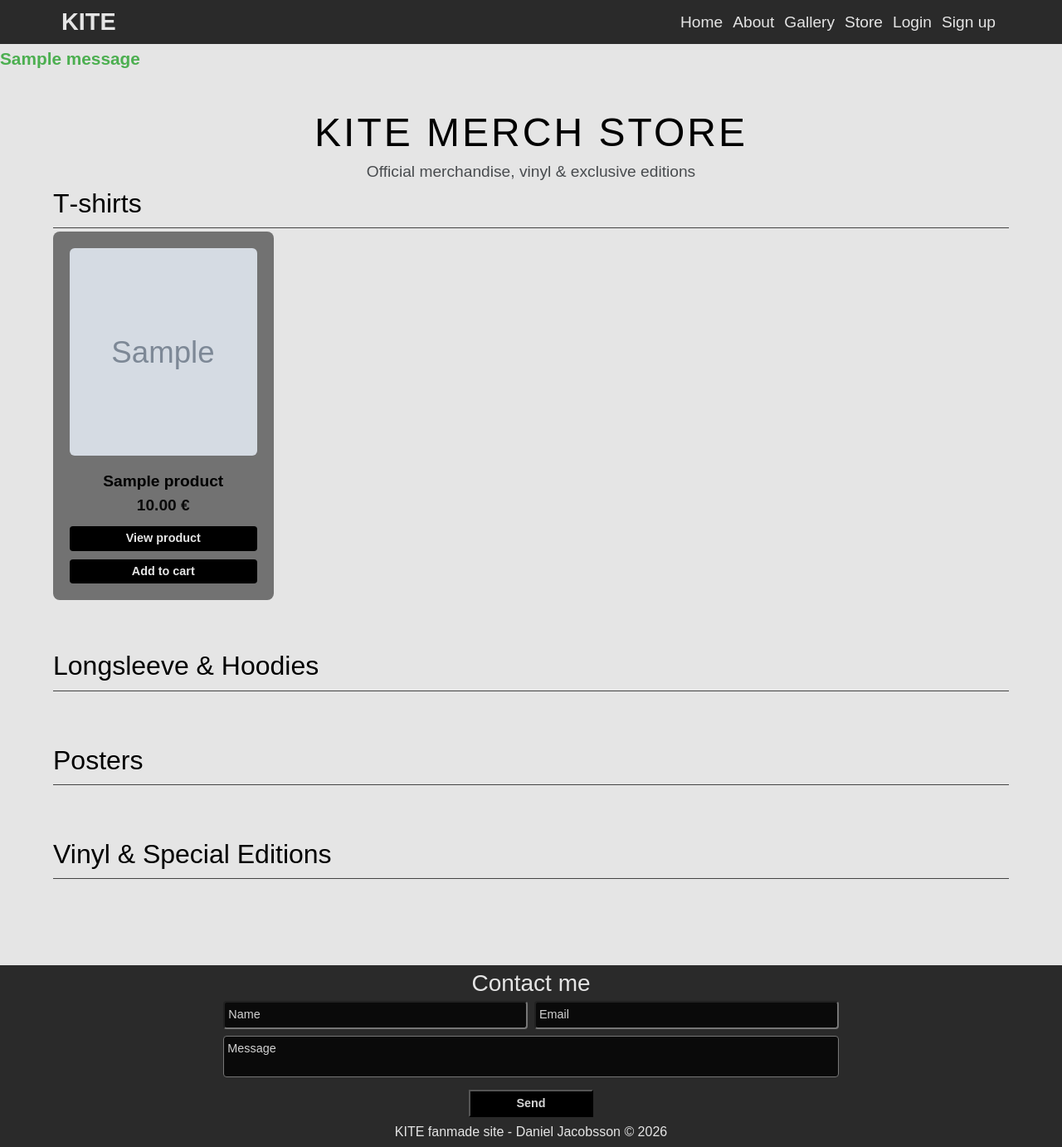
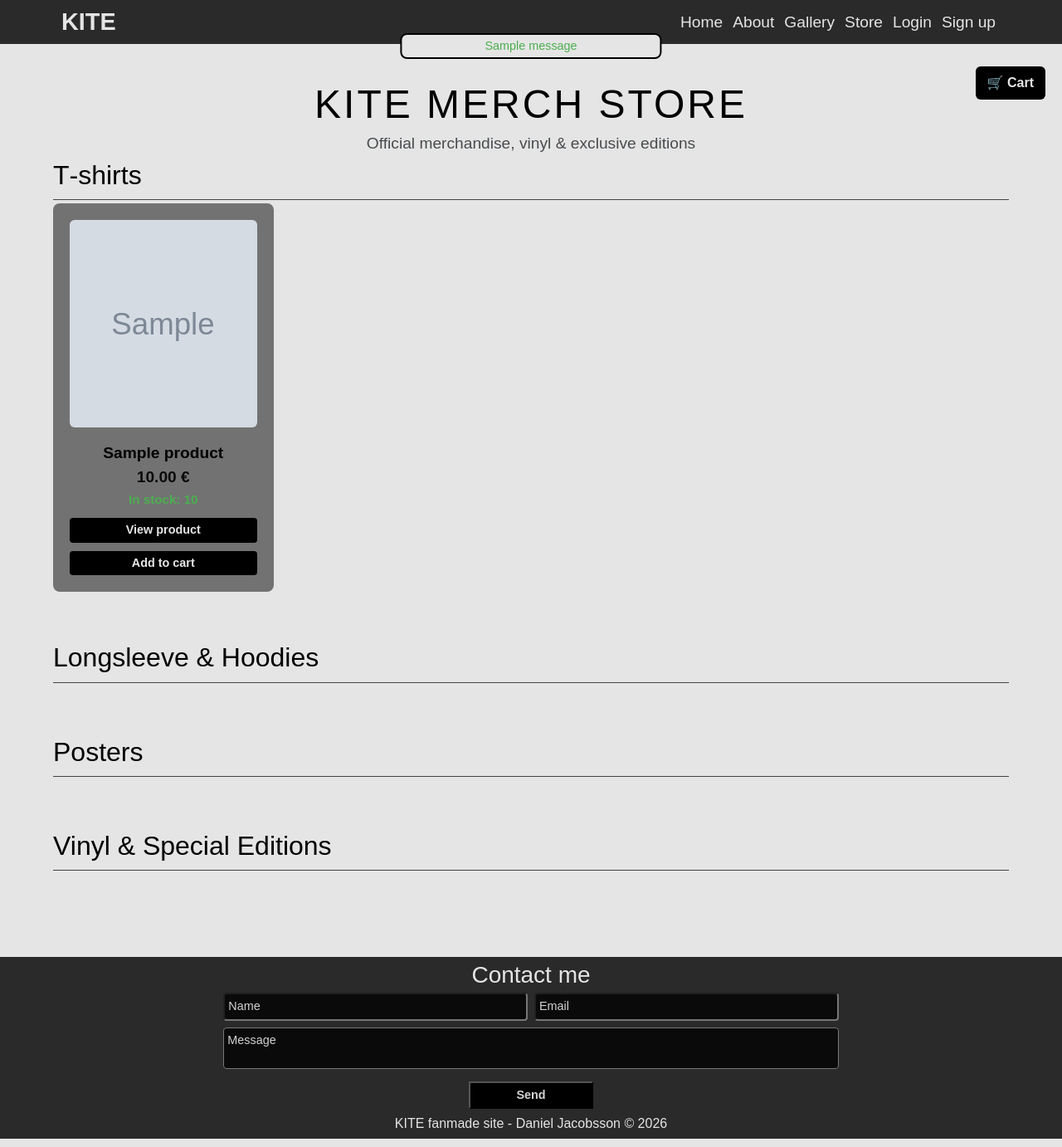
Before and after one commit to djakobsson77/milestone4_kite_merchshop, a Django app: page /store/ in a window 1280 px wide. Shown: the whole page at 83% size. Run offline with Django 5.2, Linux system fonts and the light colour scheme; tables that the repository leaves empty hold one stand-in row (values such as "Sample post"); grey boxes marked "Sample" are stand-in pictures; one stand-in notice (Sample message) is shown; some web fonts are replaced.

Commit message:
creating cart page and completing 2nd user story

```diff
--- a/pages/static/css/style.css
+++ b/pages/static/css/style.css
@@ -292,6 +295,36 @@ a {
     color: #000000 !important;
 }
 
+.store-cart-btn {
+    position: fixed;
+    top: 80px;
+    right: 20px;
+    background: #000000;
+    color: #e5e5e5;
+    padding: 8px 14px;
+    border-radius: 6px;
+    text-decoration: none;
+    font-weight: bold;
+    z-index: 9999;
+    transition: background 0.2s ease;
+}
+
+.store-cart-btn:hover {
+    background: #333;
+}
+
+.product-stock.in-stock {
+    color: #4CAF50; /* green */
+    font-weight: 600;
+    font-size: 0.95rem;
+}
+
+.product-stock.out-of-stock {
+    color: #E53935; /* red */
+    font-weight: 600;
+}
+
+
 /* Product detail page */
 .back-btn {
     display: inline-block;
@@ -309,14 +342,33 @@ a {
 }
 
 /* Messages styling */
+.messages {
+    position: fixed;
+    display: block;
+    width: auto;
+    top: 5%;
+    left: 50%;
+    transform: translateX(-50%);
+    background: #e5e5e5;
+    padding: 5px 100px;
+    line-height: 1.2;
+    font-size: 0.9rem;
+    border-radius: 8px;
+    border: 2px solid #000000;
+    z-index: 9999;
+    text-align: center;
+}
+
 .error {
     color: #ff4d4d;
-    font-weight: bold;
 }
 
 .success {
     color: #4caf50;
-    font-weight: bold;
+}
+
+.info {
+    color: #000000;
 }
 
 /* Cart page */
--- a/pages/static/js/script.js
+++ b/pages/static/js/script.js
@@ -1,3 +1,15 @@
+ document.addEventListener("DOMContentLoaded", function() {
+    const hash = window.location.hash;
+    if (hash) {
+        const target = document.querySelector(hash);
+        if (target) {
+            setTimeout(() => {
+                target.scrollIntoView({ behavior: "smooth", block: "start" });
+            }, 150);
+        }
+    }
+});
+
  // Auto-fade alerts
 setTimeout(() => {
     document.querySelectorAll('.mi-alert').forEach(el => {
--- a/pages/templates/base.html
+++ b/pages/templates/base.html
@@ -77,11 +77,13 @@
         </nav>
     </header>
 
-   {% if messages %}
-    {% for message in messages %}
-        <p class="{{ message.tags }}">{{ message }}</p>
-    {% endfor %}
-{% endif %}
+    {% if messages %}
+        {% for message in messages %}
+            <div class="messages {{ message.tags }}">
+                {{ message }}
+            </div>
+        {% endfor %}
+    {% endif %}
 
     <main>
 
--- a/pages/urls.py
+++ b/pages/urls.py
@@ -23,5 +23,5 @@ urlpatterns = [
     path("signup/", views.signup, name="signup"),
     path("contact/", views.contact, name="contact"),
     path("contact/success/", views.contact_success, name="contact_success"),
-
+    path('checkout/', views.checkout, name='checkout'),
 ]
--- a/pages/views.py
+++ b/pages/views.py
@@ -46,3 +46,6 @@ def contact(request):
 
 def contact_success(request):
     return render(request, "pages/contact_success.html")
+
+def checkout(request):
+    return render(request, 'store/checkout.html')
--- a/store/templates/store/cart.html
+++ b/store/templates/store/cart.html
@@ -38,5 +38,10 @@
     {% else %}
         <p>Your cart is empty.</p>
     {% endif %}
+    <div class="cart-actions">
+    <a href="{% url 'store' %}" class="btn cart-btn-secondary">Continue shopping</a>
+    <a href="{% url 'checkout' %}" class="btn cart-btn-primary">Checkout</a>
+    </div>
+
 </div>
 {% endblock %}
--- a/store/templates/store/store.html
+++ b/store/templates/store/store.html
@@ -2,12 +2,15 @@
 
 {% block content %}
 <div class="store-container">
+    <a href="{% url 'cart' %}" class="store-cart-btn">
+        🛒 Cart
+    </a>
 
     <h1 class="store-title">KITE MERCH STORE</h1>
     <p class="store-subtitle">Official merchandise, vinyl & exclusive editions</p>
 
     <!-- T-SHIRTS -->
-    <section class="store-section">
+    <section class="store-section" id="tshirt">
         <h2 class="category-title">T‑shirts</h2>
         <div class="product-grid">
             {% for product in products %}
@@ -18,8 +21,12 @@
                 {% endif %}
                 <h3 class="product-name">{{ product.name }}</h3>
                 <p class="product-price">{{ product.price }} €</p>
+                {% if product.stock > 0 %}
+                <p class="product-stock in-stock">In stock: {{ product.stock }}</p>
+                {% else %}
+                <p class="product-stock out-of-stock">Out of stock</p>
+                {% endif %}
                 <a href="{% url 'product_detail' product.pk %}" class="product-btn">View product</a>
-
                 <a href="{% url 'add_to_cart' product.id %}" class="add-btn">Add to cart</a>
             </div>
             {% endif %}
@@ -28,7 +35,7 @@
     </section>
 
     <!-- LONGSLEEVE & HOODIES -->
-    <section class="store-section">
+    <section class="store-section" id="longsleeve">
         <h2 class="category-title">Longsleeve & Hoodies</h2>
         <div class="product-grid">
             {% for product in products %}
@@ -39,7 +46,13 @@
                 {% endif %}
                 <h3 class="product-name">{{ product.name }}</h3>
                 <p class="product-price">{{ product.price }} €</p>
+                {% if product.stock > 0 %}
+                <p class="product-stock in-stock">In stock: {{ product.stock }}</p>
+                {% else %}
+                <p class="product-stock out-of-stock">Out of stock</p>
+                {% endif %}
                 <a href="{% url 'product_detail' product.pk %}" class="product-btn">View product</a>
+                <a href="{% url 'add_to_cart' product.id %}" class="add-btn">Add to cart</a>
             </div>
             {% endif %}
             {% endfor %}
@@ -47,7 +60,7 @@
     </section>
 
     <!-- POSTERS -->
-    <section class="store-section">
+    <section class="store-section" id="poster">
         <h2 class="category-title">Posters</h2>
         <div class="product-grid">
             {% for product in products %}
@@ -58,7 +71,13 @@
                 {% endif %}
                 <h3 class="product-name">{{ product.name }}</h3>
                 <p class="product-price">{{ product.price }} €</p>
+                {% if product.stock > 0 %}
+                <p class="product-stock in-stock">In stock: {{ product.stock }}</p>
+                {% else %}
+                <p class="product-stock out-of-stock">Out of stock</p>
+                {% endif %}
                 <a href="{% url 'product_detail' product.pk %}" class="product-btn">View product</a>
+                <a href="{% url 'add_to_cart' product.id %}" class="add-btn">Add to cart</a>
             </div>
             {% endif %}
             {% endfor %}
@@ -66,7 +85,7 @@
     </section>
 
     <!-- VINYL -->
-    <section class="store-section">
+    <section class="store-section" id="vinyl">
         <h2 class="category-title">Vinyl & Special Editions</h2>
         <div class="product-grid">
             {% for product in products %}
@@ -77,7 +96,13 @@
                 {% endif %}
                 <h3 class="product-name">{{ product.name }}</h3>
                 <p class="product-price">{{ product.price }} €</p>
+                {% if product.stock > 0 %}
+                <p class="product-stock in-stock">In stock: {{ product.stock }}</p>
+                {% else %}
+                <p class="product-stock out-of-stock">Out of stock</p>
+                {% endif %}
                 <a href="{% url 'product_detail' product.pk %}" class="product-btn">View product</a>
+                <a href="{% url 'add_to_cart' product.id %}" class="add-btn">Add to cart</a>
             </div>
             {% endif %}
             {% endfor %}
--- a/store/views.py
+++ b/store/views.py
@@ -27,7 +27,7 @@ def add_to_cart(request, product_id):
     # If product is out of stock
     if product.stock <= 0:
         messages.error(request, "This item is out of stock.")
-        return redirect('product_detail', pk=product.id)
+        return redirect(f"/store/#{product.category}")
 
     # Get or create cart item
     cart_item, created = CartItem.objects.get_or_create(
@@ -38,21 +38,33 @@ def add_to_cart(request, product_id):
     # If product already is in cart
     if not created:
         # check that we do not exceed stock balance
-        if cart_item.quantity + 1 > product.stock:
+        if product.stock <= 0:
             messages.error(request, "Not enough stock available.")
-            return redirect('cart')
+            return redirect(f"/store/#{product.category}")
 
         cart_item.quantity += 1
         cart_item.save()
 
-    return redirect('cart')
+         # decrease stock
+        product.stock -= 1
+        product.save()
+
+    else:
+        # new cart item → decrease stock
+        product.stock -= 1
+        product.save()
+
+    messages.info(request, "Added to cart.")
+    return redirect(f"/store/#{product.category}")
 
 def increase_quantity(request, item_id):
     item = CartItem.objects.get(id=item_id)
 
-    if item.quantity < item.product.stock:
+    if item.product.stock > 0:
         item.quantity += 1
         item.save()
+        item.product.stock -= 1
+        item.product.save()
     else:
         messages.error(request, "Not enough stock available.")
 
@@ -61,6 +73,9 @@ def increase_quantity(request, item_id):
 
 def decrease_quantity(request, item_id):
     item = CartItem.objects.get(id=item_id)
+
+    item.product.stock += 1
+    item.product.save()
 
     if item.quantity > 1:
         item.quantity -= 1
@@ -73,6 +88,8 @@ def decrease_quantity(request, item_id):
 
 def remove_from_cart(request, item_id):
     item = CartItem.objects.get(id=item_id)
+    item.product.stock += item.quantity
+    item.product.save()
     item.delete()
     messages.success(request, "Item removed from cart.")
     return redirect('cart')
```
Also changed, not shown: other parts of pages/static/css/style.css (+41 -2 lines), store/templates/store/checkout.html (added, +46 -0 lines). Lines whose indentation alone changed are shown as unchanged.
